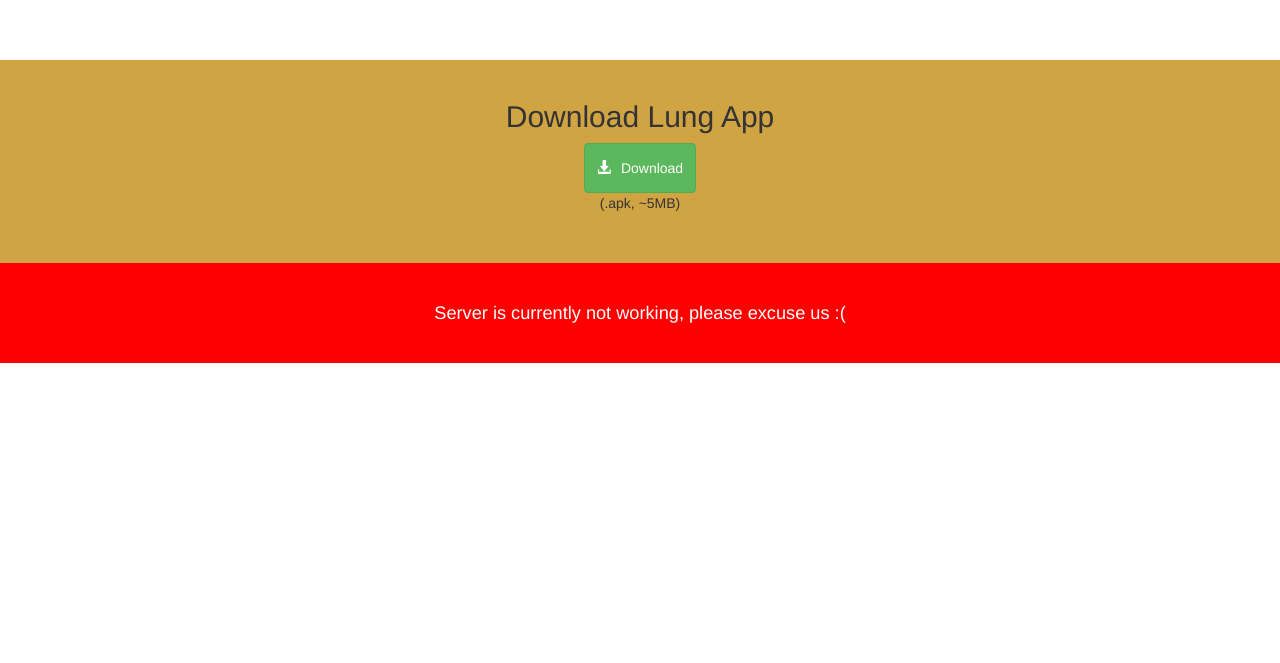
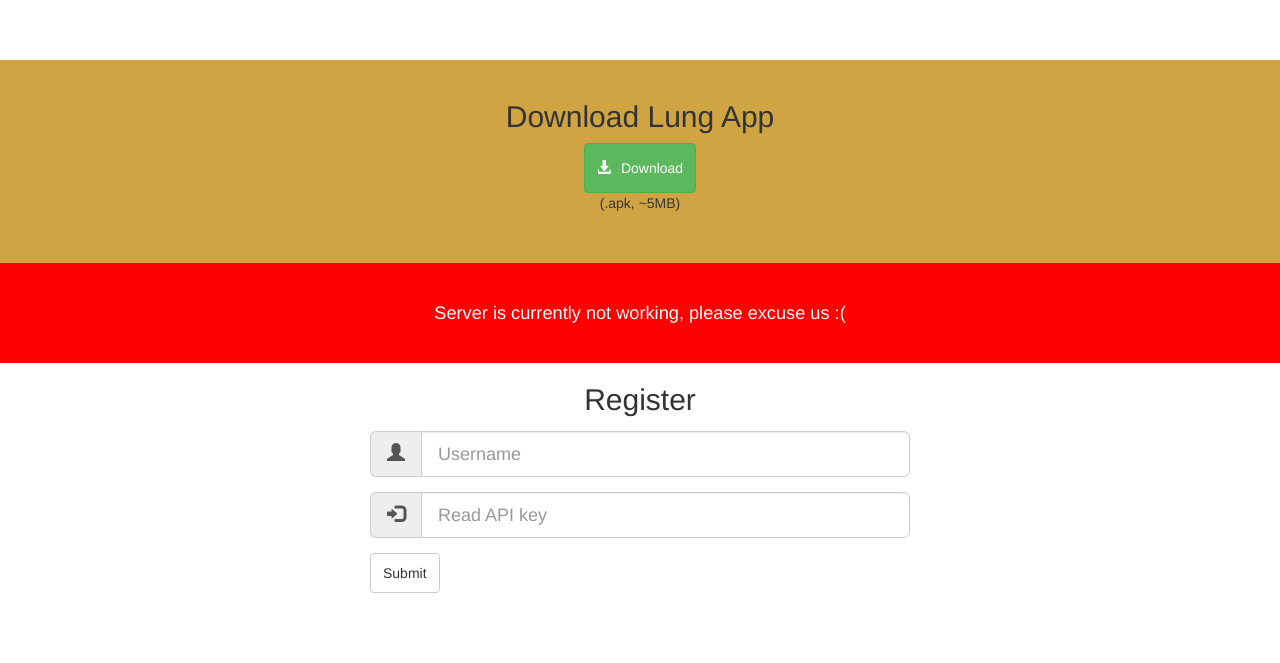
Before and after one commit to 3phase/architectures, a plain HTML site: page index.html in a window 1280 px wide. Shown: the part 840-1503 px from the top of the page. Before the commit the page ends 1203 px from the top, so only its background shows below. Drawn offline with nearby package versions, Linux system fonts and the light colour scheme; no server answers.

Commit message:
Added register

```diff
--- a/css/custom.css
+++ b/css/custom.css
@@ -23,3 +23,14 @@ h1,h2,h3,h4,h5,h6 {
 	font-size: 1.3em;
 	line-height: 100px;
 }
+#register {
+	height: 300px;
+}
+.sub_container {
+	width: 50%;
+	display: block;
+	margin: 0 auto;
+}
+.sub_container div {
+	margin: 15px;
+}
--- a/index.html
+++ b/index.html
@@ -100,9 +100,28 @@
 	    </div>
     </div>
     <div id="status">
-    	<p class="serverOnAir">Server is currently not working, please excuse us :(</p>
+    	<p>Server is currently not working, please excuse us :(</p>
     </div>
-
+    <div id="register">
+    	<div class="container">
+    		<h2>Register</h2>
+    		<div class="sub_container">
+    			<form action="http://192.168.0.101/architectures/register.php" method="POST">
+		    		<div class="input-group input-group-lg">
+					  <span class="input-group-addon" id="sizing-addon1"><span class="glyphicon glyphicon-user"></span></span>
+					  <input type="text" class="form-control" placeholder="Username" aria-describedby="sizing-addon1" name="username">
+					</div>
+					<div class="input-group input-group-lg">
+					  <span class="input-group-addon" id="sizing-addon1"><span class="glyphicon glyphicon-log-in"></span></span>
+					  <input type="text" class="form-control" placeholder="Read API key" aria-describedby="sizing-addon1" name="apikey">
+					</div>
+					<div class="input-group input-group-lg">
+						<button type="submit" class="btn btn-default" style="height: 40px;" name="submit">Submit</button>
+					</div>
+				</form>
+			</div>
+    	</div>
+    </div>
 
 	<script src="https://ajax.googleapis.com/ajax/libs/jquery/1.11.2/jquery.min.js"></script>
   	<script src="js/bootstrap.min.js"></script>
@@ -124,7 +143,7 @@
 			http.onreadystatechange = function() {
 				var statusField = document.getElementById("status");
 			    if(http.readyState == 4 && http.status == 200) {
-					statusField.innerHTML = "<p class=\"serverOnAir\">Server is running properly.</p>";
+					statusField.innerHTML = "<p>Server is running properly.</p>";
 					statusField.style.backgroundColor="#2D9E09";
 			    }
 			}
```
